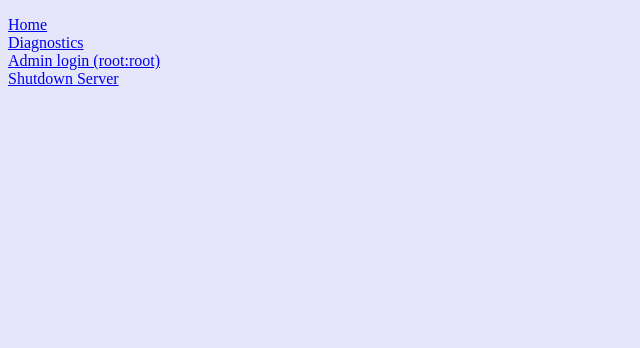
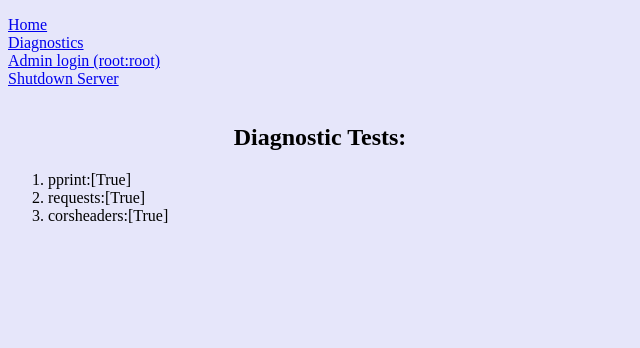
Before and after one commit to HenryFBP/TBOI_customMusic, a Django app: page /diagnostics/ in a window 1280 px wide. Shown: the top 348 px of the page, without its empty margins (0-640 px from the left). Run offline with Django 3.2, Linux system fonts and the light colour scheme; data that the repository does not hold is empty; some libraries are stand-ins or nearby versions.

Commit message:
add rudimentary but functional diagnostics features

```diff
--- a/web/CustomMusic/views.py
+++ b/web/CustomMusic/views.py
@@ -10,6 +10,7 @@ from django.http import *
 from django.template.response import TemplateResponse
 from django.views.decorators.csrf import *
 from django.views.decorators.http import *
+from django.shortcuts import render
 
 from CustomMusic import *
 from CustomMusic.models import *
@@ -49,7 +50,7 @@ def play(request: HttpRequest):
     return StreamingHttpResponse()
 
 #server diagnostics page
-def diagnostics(request: HttpRequest):
+def diagnosticsOld(request: HttpRequest):
     t = TemplateResponse(request, 'diagnostics.html', {})
 
     t.render()
@@ -149,3 +150,27 @@ def post(request: HttpRequest):
     r.save()
 
     return HttpResponse(respData)
+
+def diagnostics(request: HttpRequest):
+
+    diags = {}
+
+    try:
+        import pprint
+        diags['pprint'] = [True]
+    except ImportError as e:
+        diags['pprint'] = [False, e]
+
+    try:
+        import requests
+        diags['requests'] = [True]
+    except ImportError as e:
+        diags['requests'] = [False, e]
+
+    try:
+        import corsheaders
+        diags['corsheaders'] = [True]
+    except ImportError as e:
+        diags['corsheaders'] = [False, e]
+
+    return render(request, 'diagnostics.html', {'diags': diags})
--- a/web/templates/diagnostics.html
+++ b/web/templates/diagnostics.html
@@ -11,8 +11,18 @@
 <nav>
     {% include "navbar.html" %}
 </nav>
+<main>
+    <section>
+        <h1>Diagnostic Tests:</h1>
+        <ol>
+            {% for key, value in diags.items %}
+              <li>{{ key }}:{{ value }}</li>
+            {% endfor %}
+        </ol>
+    </section>
+</main>
 </body>
 <script src="https://ajax.googleapis.com/ajax/libs/jquery/3.2.1/jquery.min.js"></script>
-<script src="{% static 'js/bandcamp_lib.js' %}"></script>
-<script src="{% static 'js/script.js' %}"></script>
+<!--<script src="{% static 'js/bandcamp_lib.js' %}"></script>-->
+<!--<script src="{% static 'js/script.js' %}"></script>-->
 </html>
```
